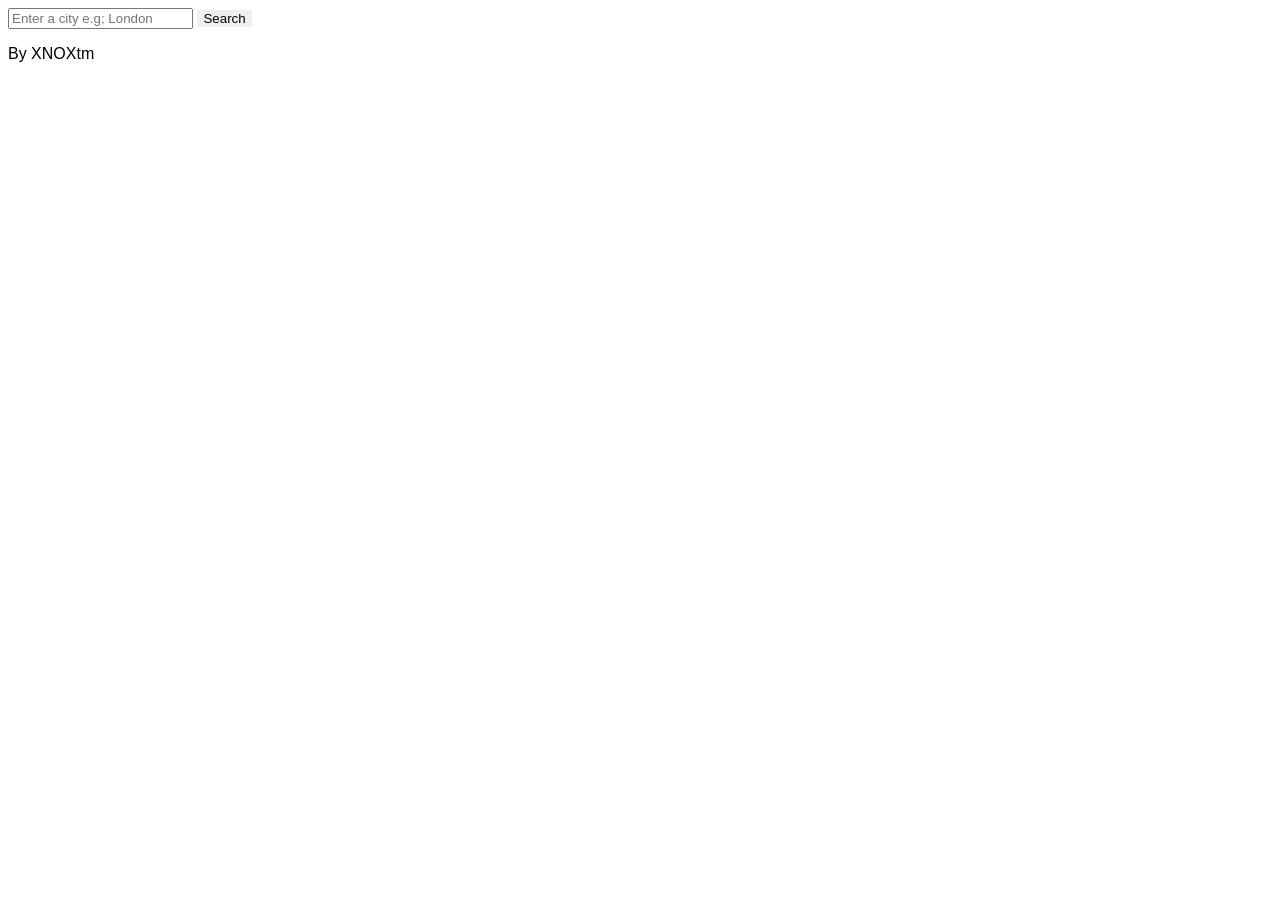
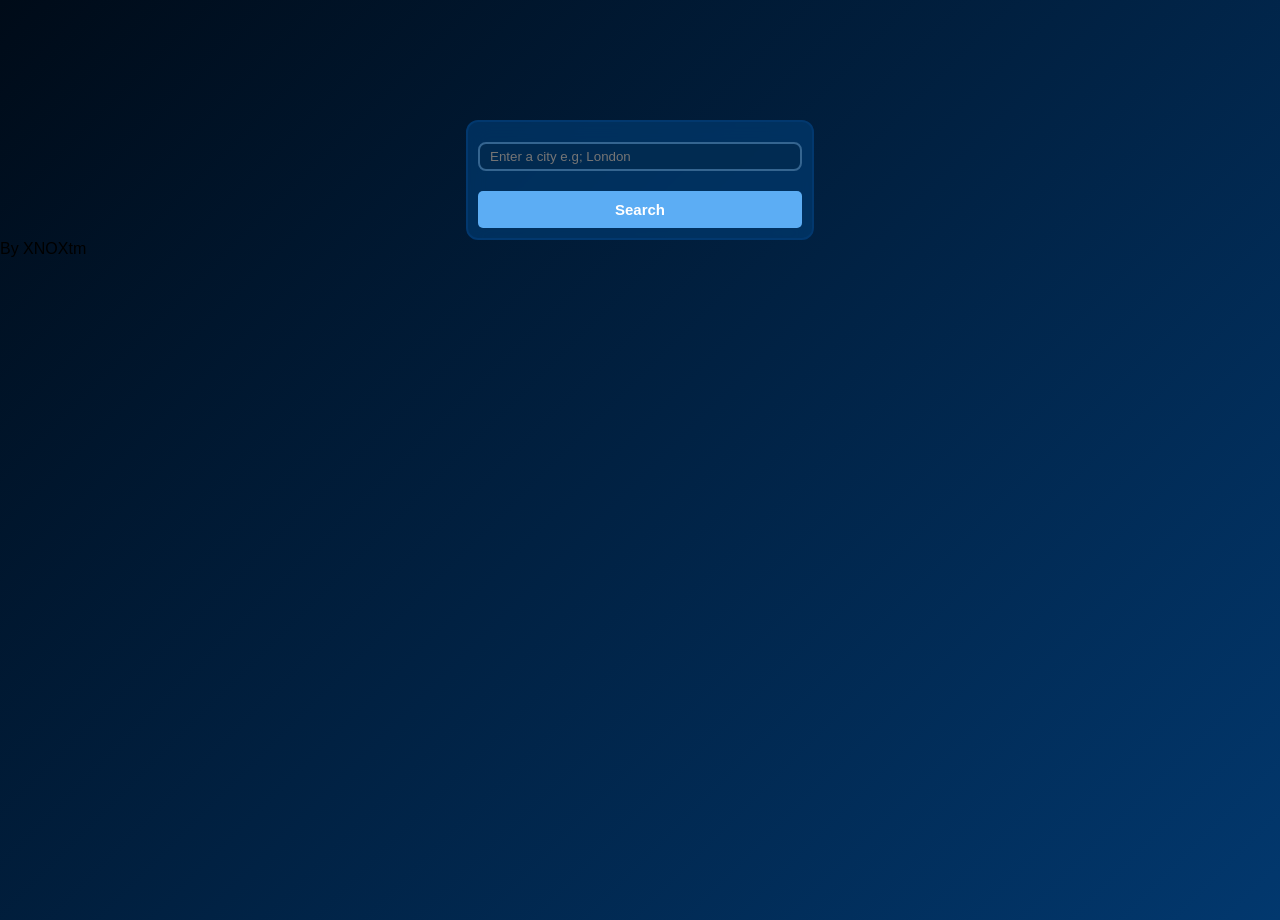
Before and after one commit to XNOXtm/weather-app, a website built with webpack: page src/template.html in a window 1280 px wide. Before the commit the page ends 800 px from the top, so only its background shows below. Built offline with nearby package versions, Linux system fonts and the light colour scheme.

Commit message:
Styling the search form

```diff
--- a/src/styles.css
+++ b/src/styles.css
@@ -1,9 +1,11 @@
 body {
   font-family: sans-serif;
+  background: linear-gradient(135deg, #000b18, #02386e);
+  height: 100vh;
 }
 * {
-  margin: none;
-  padding: none;
+  margin: 0;
+  padding: 0;
 }
 button {
   border: none;
@@ -11,3 +13,54 @@ button {
 ul {
   list-style: none;
 }
+main {
+  display: flex;
+  justify-content: center;
+  align-items: center;
+  margin-top: 15vh;
+}
+
+form {
+  display: flex;
+  flex-direction: column;
+
+  padding: 10px;
+
+  border: 2px solid #02386e;
+  border-radius: 12px;
+  background-color: #003e779d;
+  backdrop-filter: blur(10px);
+  color: rgb(123, 187, 242);
+}
+
+input {
+  margin: 10px 0 20px 0;
+  padding: 5px 10px;
+  background: #0227499d;
+  border-radius: 8px;
+  width: 300px;
+  border: 2px solid #356590;
+}
+input:focus,
+input:active {
+  color: white;
+  outline: none;
+  box-shadow: none;
+  background: #03427c9d;
+  border: 2px solid #7abaf2;
+}
+
+button {
+  padding: 10px 20px;
+  background-color: #5cadf4;
+  color: white;
+  font-weight: 800;
+  font-size: 15px;
+  border-radius: 5px;
+}
+button:hover {
+  background-color: #3e8ed3;
+}
+button:active {
+  background-color: #6b9dc9;
+}
```
